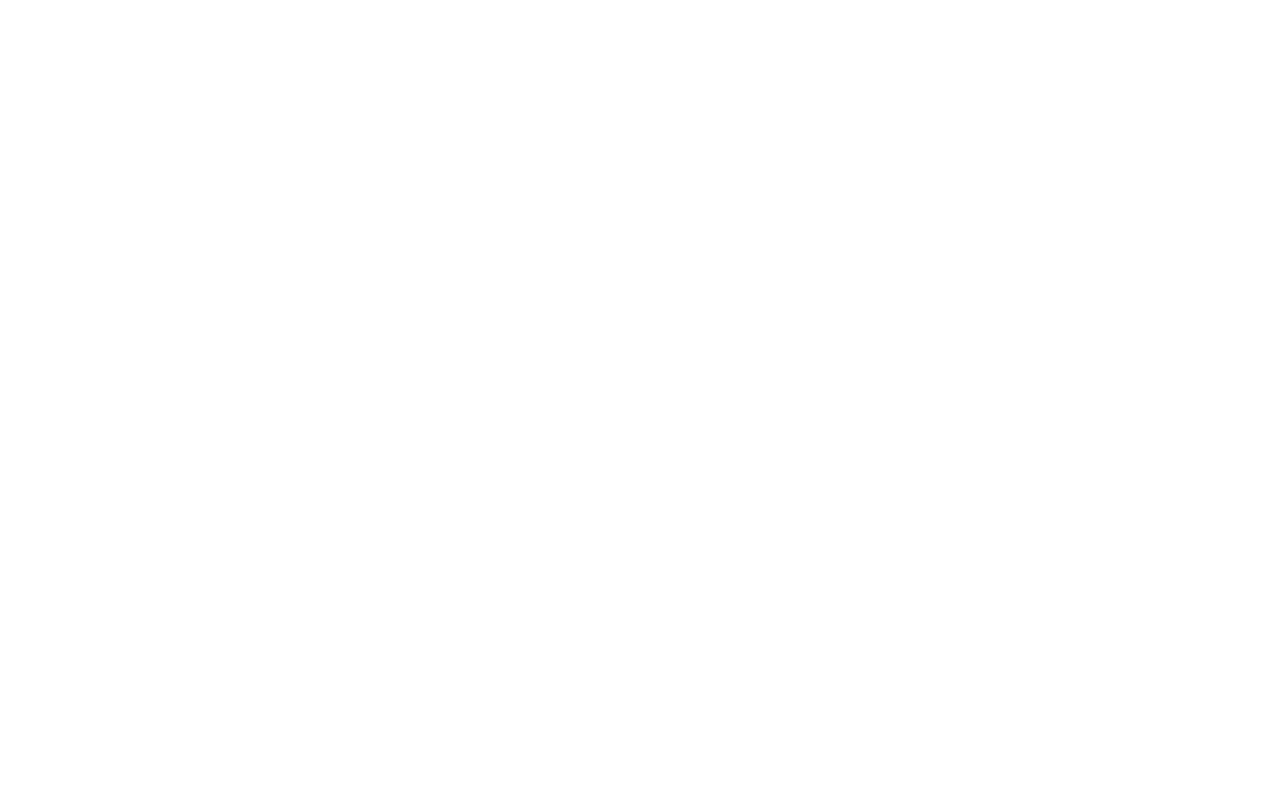
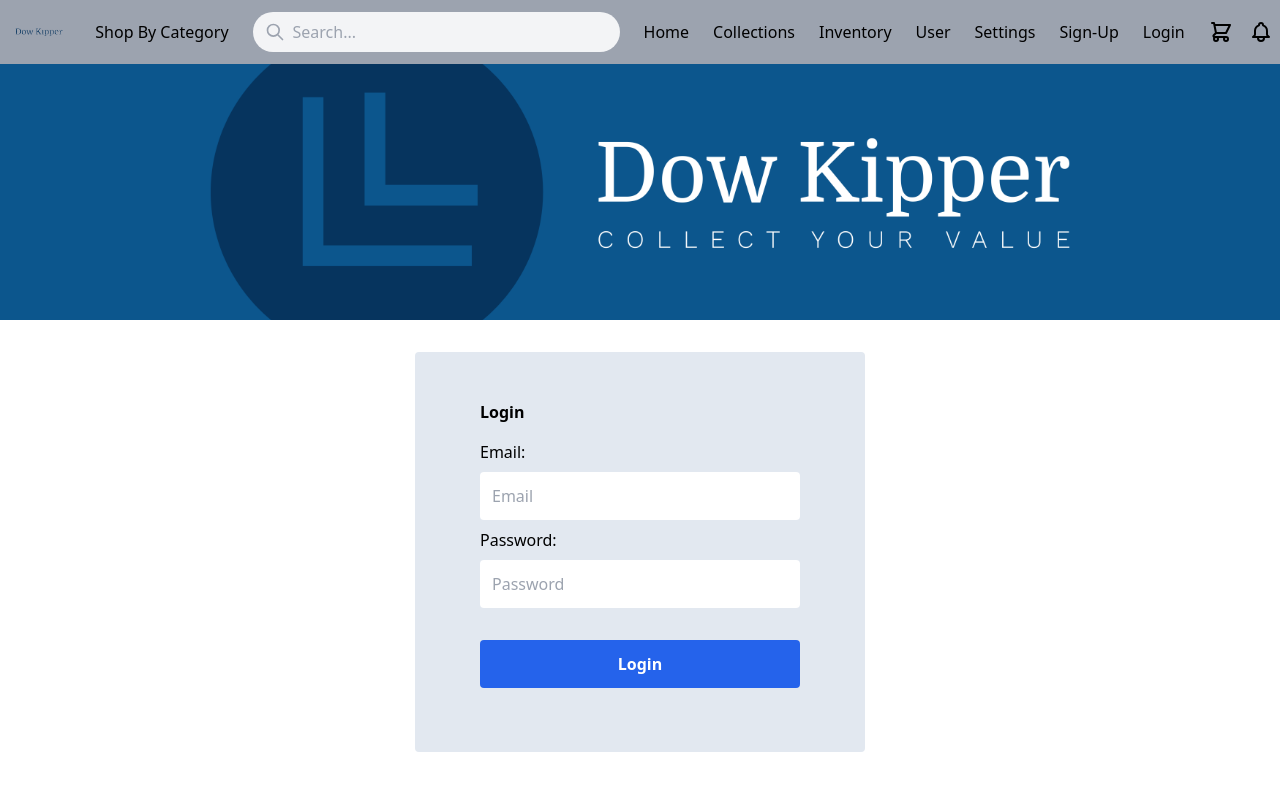
Before and after one commit to IanO-g/Capstone, a React (Create React App) app in the folder dow-kipper-typescript/client/: page /login in a window 1280 px wide. Before the commit this address had no page. Shown: the top 790 px of the page. Built offline with nearby package versions, Linux system fonts and the light colour scheme.

Commit message:
routing and navigation added

```diff
--- a/dow-kipper-typescript/client/src/App.tsx
+++ b/dow-kipper-typescript/client/src/App.tsx
@@ -7,7 +7,9 @@
 import Home from "./components/Home";
 import Footer from "./components/Footer";
 import Inventory from "./components/Inventory";
+import Settings from "./components/Settings";
 import Signup from "./components/Signup";
+import Login from "./components/Login";
 import { Route, Routes } from "react-router-dom";
 
 const App: React.FC = () => {
@@ -18,7 +20,10 @@
         <Route path="/" element={<Home />} />
         <Route path="/collections" element={<Collections />} />
         <Route path="/inventory" element={<Inventory />} />
+        <Route path="/user" element={<User />} />
         <Route path="/signup" element={<Signup />} />
+        <Route path="/settings" element={<Settings />} />
+        <Route path="/login" element={<Login />} />
       </Routes>
       {/* <Footer /> */}
     </>
--- a/dow-kipper-typescript/client/src/components/Login.tsx
+++ b/dow-kipper-typescript/client/src/components/Login.tsx
@@ -1,5 +1,6 @@
 import React, { useState } from "react";
 import coverLogo from "../assets/cover.png";
+import Navbar from "./Navbar";
 
 const Login: React.FC = () => {
   const [email, setEmail] = useState("");
@@ -24,6 +25,7 @@
 
   return (
     <>
+      <Navbar />
       <div className="w-full h-screen">
         <img
           className="hidden sm:block absolute w-full h-64 object-cover"
--- a/dow-kipper-typescript/client/src/components/Navbar.tsx
+++ b/dow-kipper-typescript/client/src/components/Navbar.tsx
@@ -42,7 +42,7 @@
             <Link to="/user">User</Link>
           </li>
           <li className="mr-6">
-            <Link to="/setting">Settings</Link>
+            <Link to="/settings">Settings</Link>
           </li>
           <li className="mr-6">
             <Link to="/signup">Sign-Up</Link>
--- a/dow-kipper-typescript/client/src/components/Signup.tsx
+++ b/dow-kipper-typescript/client/src/components/Signup.tsx
@@ -1,6 +1,7 @@
 import React, { useState } from "react";
 import coverLogo from "../assets/cover.png";
 import axios from "axios";
+import Navbar from "./Navbar";
 
 const Signup: React.FC = () => {
   const [email, setEmail] = useState("");
@@ -34,6 +35,7 @@
 
   return (
     <>
+      <Navbar />
       <div className="w-full h-screen">
         <img
           className="hidden sm:block absolute w-full h-64 object-cover"
--- a/dow-kipper-typescript/client/src/components/User.tsx
+++ b/dow-kipper-typescript/client/src/components/User.tsx
@@ -1,4 +1,5 @@
 import React from 'react'
+import Navbar from './Navbar';
 
 interface Collection {
   id: number;
@@ -18,6 +19,7 @@
 const User: React.FC = () => {
   return (
     <div>
+      <Navbar />
       <h1>User Page</h1>
       <h2>Collections:</h2>
       <ul>
```
